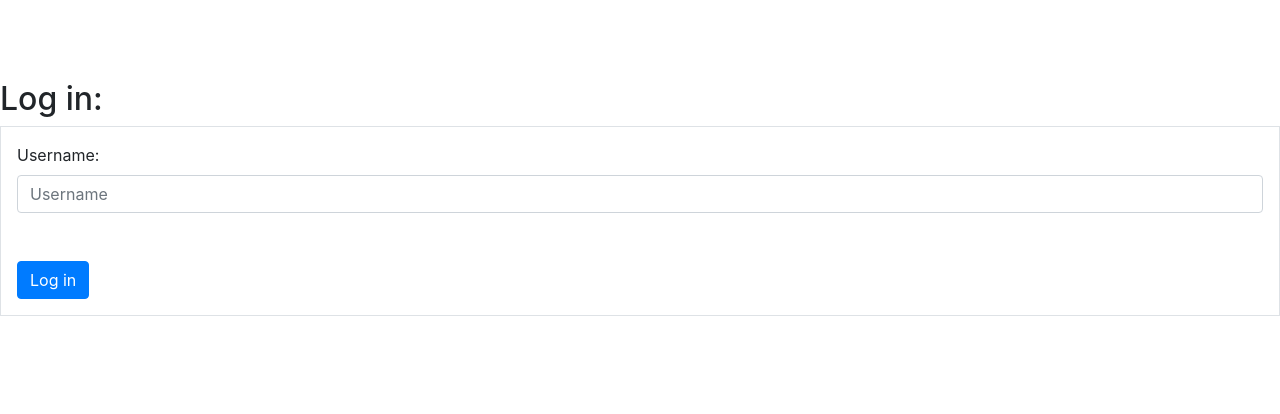
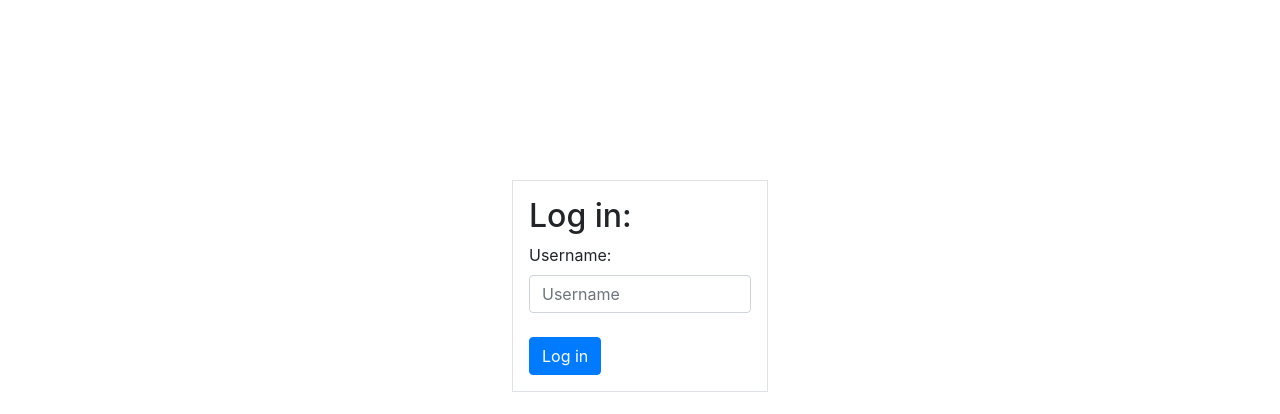
Before and after one commit to Ricter22/chat, a website: page public/index.html in a window 1280 px wide. Drawn offline with nearby package versions, Linux system fonts and the light colour scheme.

Commit message:
User interface changes

```diff
--- a/public/css/homePageStyle.css
+++ b/public/css/homePageStyle.css
@@ -8,6 +8,10 @@ a.button {
 
 #exit-btn{
     float: right;
+}
+
+#contenedor{
+    display: inline-block;
 }
 
 .column {
@@ -59,6 +63,12 @@ html, body {
     background-color:#310c7a;
     font-size: 13px;
 
+}
+
+#form-log{
+    margin-left: 40%;
+    margin-right: 40%;
+    margin-top: 100px;
 }
 
 .roomsSection{
--- a/public/index.html
+++ b/public/index.html
@@ -13,12 +13,12 @@
 <body>
     <h1>MELO</h1>
     <br>
-    <h2> Log in: </h2>
     <form id="form-log" action="homePage.html" class="border p-3 form">
-            <label for="username-input"> Username: </label>
-            <input type="text" class="form-control" id="usernameInput" name="username" placeholder="Username">
-            <br><br>
-            <input type="submit" id="usernamebtn" value="Log in" class="btn btn-primary"/>
+        <h2> Log in: </h2>
+        <label for="username-input"> Username: </label>
+        <input type="text" class="form-control" id="usernameInput" name="username" placeholder="Username">
+        <br>
+        <input type="submit" id="usernamebtn" value="Log in" class="btn btn-primary"/>
     </form>
     <script src="/socket.io/socket.io.js"></script>
 </body>
```
Also changed, not shown: public/homePage.html (+4 -2 lines), public/uploads/MCS Component Diagram.png (added), public/uploads/MCS Sequence Diagram.png (added), public/uploads/logo.png (added).
